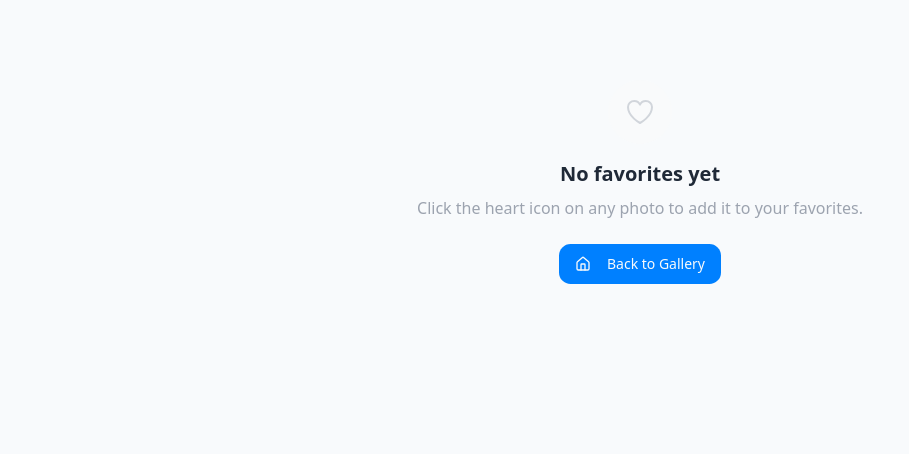
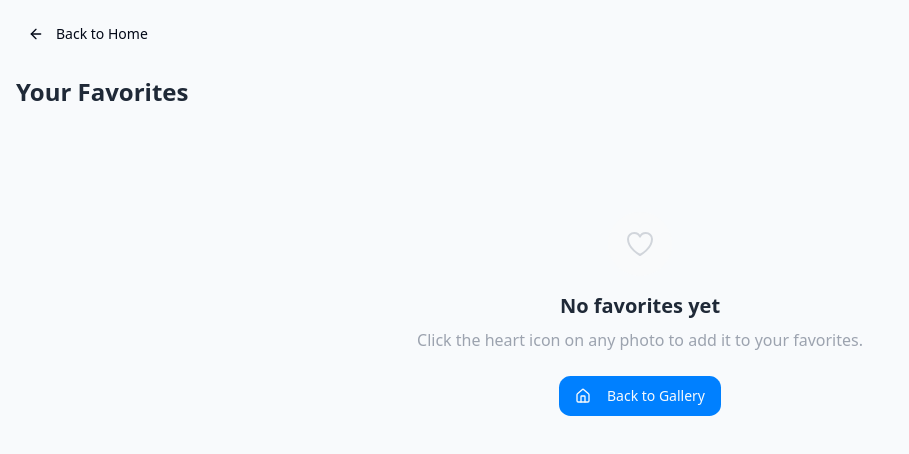
Before and after one commit to Rithesh-1/photo-flare-archive, a React (Vite) app: page /favorites in a window 1280 px wide. Shown: the top 454 px of the page, without its empty margins (0-909 px from the left). Built offline with nearby package versions, Linux system fonts and the light colour scheme.

Commit message:
Add back option to Favorites page
Adds a button to return to the home page from the favorites page.

```diff
--- a/src/components/FavoriteButton.tsx
+++ b/src/components/FavoriteButton.tsx
@@ -15,12 +15,13 @@ const FavoriteButton = () => {
     return null;
   }
 
-  // Get current photo ID from the URL if we're on a photo page
+  // Get current path
   const currentPath = location.pathname;
   const isHomePage = currentPath === '/';
+  const isFavoritesPage = currentPath === '/favorites';
 
   // Only show the global favorite button on main page and not on favorites route
-  if (!isHomePage || currentPath === '/favorites') {
+  if (!isHomePage || isFavoritesPage) {
     return null;
   }
 
--- a/src/pages/Favorites.tsx
+++ b/src/pages/Favorites.tsx
@@ -5,15 +5,32 @@ import PhotoCard from '@/components/PhotoCard';
 import { motion } from 'framer-motion';
 import { Button } from '@/components/ui/button';
 import { Link } from 'react-router-dom';
-import { HomeIcon } from 'lucide-react';
+import { HomeIcon, ArrowLeft } from 'lucide-react';
 
 const Favorites = () => {
   const { photos, favorites, loading } = usePhotos();
   const favoritePhotos = photos.filter(photo => favorites.includes(photo.id));
 
-  // If no favorites, display empty state
-  if (favoritePhotos.length === 0 && !loading) {
   return (
+    <div className="container mx-auto py-4 px-4">
+      <div className="flex items-center mb-6">
+        <Button
+          variant="ghost"
+          size="sm"
+          asChild
+          className="mr-2"
+        >
+          <Link to="/">
+            <ArrowLeft className="h-4 w-4 mr-1" />
+            Back to Home
+          </Link>
+        </Button>
+      </div>
+
+      <h1 className="text-2xl font-semibold mb-6 text-photo-800">Your Favorites</h1>
+
+      {/* If no favorites, display empty state */}
+      {favoritePhotos.length === 0 && !loading ? (
         <motion.div
           initial={{ opacity: 0 }}
           animate={{ opacity: 1 }}
@@ -46,13 +63,7 @@ const Favorites = () => {
             </Link>
           </Button>
         </motion.div>
-    );
-  }
-
-  // Display the favorites grid
-  return (
-    <div className="container mx-auto py-4 px-4">
-      <h1 className="text-2xl font-semibold mb-6 text-photo-800">Your Favorites</h1>
+      ) : (
         <div className="grid grid-cols-1 sm:grid-cols-2 md:grid-cols-3 lg:grid-cols-4 gap-4">
           {favoritePhotos.map((photo) => (
             <PhotoCard
@@ -63,6 +74,7 @@ const Favorites = () => {
             />
           ))}
         </div>
+      )}
     </div>
   );
 };
```
Lines whose indentation alone changed are shown as unchanged.
